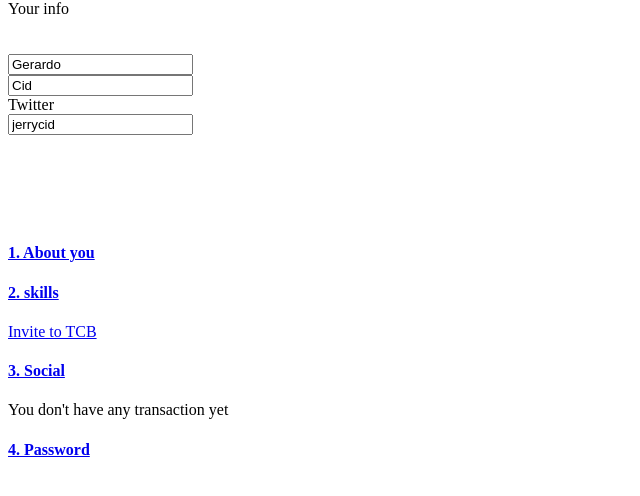
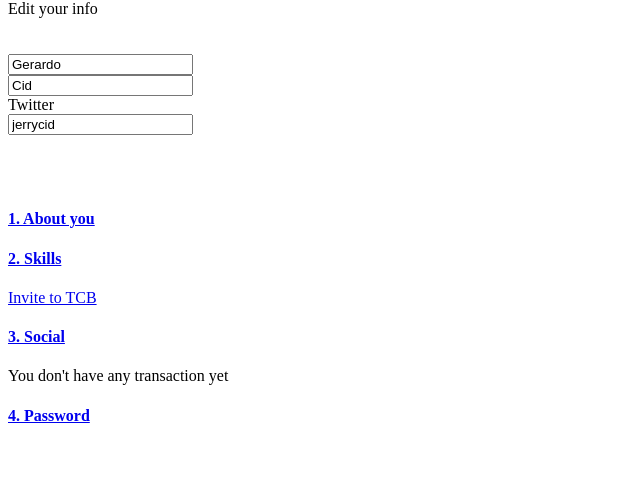
Before and after one commit to gcid12/tcb, a PHP site: the page made by application/views/auth/edit_user.php in a window 1280 px wide. Shown: the part 80-576 px from the top of the page, without its empty margins (0-640 px from the left). Run offline with PHP 8.4, Linux system fonts and the light colour scheme; the template is opened without the code that fills it, so the values that code supplies are empty; some libraries are stand-ins or nearby versions.

Commit message:
Changes in Update Info
Accordion and other upgrades

```diff
--- a/application/views/auth/create_user.php
+++ b/application/views/auth/create_user.php
@@ -16,7 +16,7 @@
   </div>
 
   <div class="col-xs-2 col-md-2 text-center basetxt">
-  	<img class="img-responsive" src="<?php //echo base_url('assets/img/tcb/846766.gif') ?>?" alt="846766" width="100px"/>
+  	<img class="img-responsive" src="<?php echo base_url('assets/img/tcb/846766.gif') ?>?" alt="846766" width="100px"/>
   </div>
   <div class="col-xs-7 col-md-7 text-left">
 
--- a/application/views/auth/edit_user.php
+++ b/application/views/auth/edit_user.php
@@ -20,7 +20,7 @@
   </div>
   <div class="col-xs-9 col-md-9 text-left">
 
-		<span class="txttitle">Your info</span>
+		<span class="txttitle">Edit your info</span>
 		<br/>
 	  <div class="fhr"></div>
 
@@ -69,10 +69,7 @@
 
 			          <?php endif ?>
             </div>
-			        <?php echo form_hidden('id', $user->id);?>
-			        <?php echo form_hidden($csrf); ?>
-					    <br/>
-			        <p><?php echo form_submit('submit', lang('edit_user_submit_btn'));?></p>
+
 
       </div><!-- close s5 -->
 
@@ -85,11 +82,18 @@
         <div class="panel-group" id="accordion">
           <div class="panel panel-default">
             <div class="panel-tcb">
+
+             <!-- panel1  -->
+              <a data-toggle="collapse" data-parent="#accordion" href="#collapseOne">
                 <h4 class="panel-title">
-                <a data-toggle="collapse" data-parent="#accordion" href="#collapseOne">
-                  1. About you
+                  <span class="basetxt2">1. About you </span>
+                  <span class="fa-stack fa-sm text-ok pull-right" style="color:green;">
+                     <i class="fa fa-circle fa-stack-2x"></i>
+                     <i class="fa fa-check fa-stack-1x fa-inverse"></i>
+                  </span>
+                </h4>
               </a>
-              </h4>
+
             </div>
             <div id="collapseOne" class="panel-collapse collapse"> <!-- in -->
               <div class="panel-body">
@@ -103,12 +107,17 @@
             </div>
           </div>
           <div class="panel panel-default">
-            <div class="panel-heading">
+            <div class="panel-tcb">
+              <!-- panel2  -->
+              <a data-toggle="collapse" data-parent="#accordion" href="#collapseTwo">
                 <h4 class="panel-title">
-                <a data-toggle="collapse" data-parent="#accordion" href="#collapseTwo">
-                  2. skills
+                  <span class="basetxt2">2. Skills</span>
+                  <span class="fa-stack fa-sm text-ok pull-right" style="color:green;">
+                     <i class="fa fa-circle fa-stack-2x"></i>
+                     <i class="fa fa-check fa-stack-1x fa-inverse"></i>
+                  </span>
+                </h4>
               </a>
-              </h4>
             </div>
             <div id="collapseTwo" class="panel-collapse collapse">
               <div class="panel-body">
@@ -119,12 +128,17 @@
             </div>
           </div>
           <div class="panel panel-default">
-            <div class="panel-heading">
+            <div class="panel-tcb">
+              <!-- panel1  -->
+              <a data-toggle="collapse" data-parent="#accordion" href="#collapseThree">
                 <h4 class="panel-title">
-                <a data-toggle="collapse" data-parent="#accordion" href="#collapseThree">
-                  3. Social
+                  <span class="basetxt2">3. Social </span>
+                  <span class="fa-stack fa-sm text-ok pull-right" style="color:green;">
+                     <i class="fa fa-circle fa-stack-2x"></i>
+                     <i class="fa fa-check fa-stack-1x fa-inverse"></i>
+                  </span>
+                </h4>
               </a>
-              </h4>
             </div>
             <div id="collapseThree" class="panel-collapse collapse">
               <div class="panel-body">
@@ -135,12 +149,17 @@
             </div>
           </div>
           <div class="panel panel-default">
-            <div class="panel-heading">
+            <div class="panel-tcb">
+              <!-- panel1  -->
+              <a data-toggle="collapse" data-parent="#accordion" href="#collapseFour">
                 <h4 class="panel-title">
-                <a data-toggle="collapse" data-parent="#accordion" href="#collapseFour">
-                  4. Password
+                  <span class="basetxt2">4. Password </span>
+                  <span class="fa-stack fa-sm text-ok pull-right" style="color:green;">
+                     <i class="fa fa-circle fa-stack-2x"></i>
+                     <i class="fa fa-check fa-stack-1x fa-inverse"></i>
+                  </span>
+                </h4>
               </a>
-              </h4>
             </div>
             <div id="collapseFour" class="panel-collapse collapse">
               <div class="panel-body">
@@ -155,8 +174,16 @@
             </div>
           </div>
         </div> <!--  CLOSE ACCORDION -->
+
+      </div> <!-- close 5 -->
+      <div class=" col-sm-7 text-left basetxt graytxt1">
+
+            <?php echo form_hidden('id', $user->id);?>
+              <?php echo form_hidden($csrf); ?>
+              <br/>
+              <p><?php echo form_submit('submit', lang('edit_user_submit_btn'));?></p>
             <?php echo form_close();?>
-      </div> <!-- close 5 -->
+      </div>
 	  </div> <!-- close row -->
 
 	</div><!--  close xs9 -->
--- a/application/views/auth/login.php
+++ b/application/views/auth/login.php
@@ -19,7 +19,7 @@
   </div>
   <div class="col-xs-7 col-md-7 text-left">
 
-		<span class="txttitle"><?php echo lang('login_heading');?>123456</span>
+		<span class="txttitle"><?php echo lang('login_heading');?></span>
 
 		<br/>
 
```
Also changed, not shown: assets/css/tcb_green.css (+24 -10 lines), 1 other file. Lines whose indentation alone changed are shown as unchanged.
